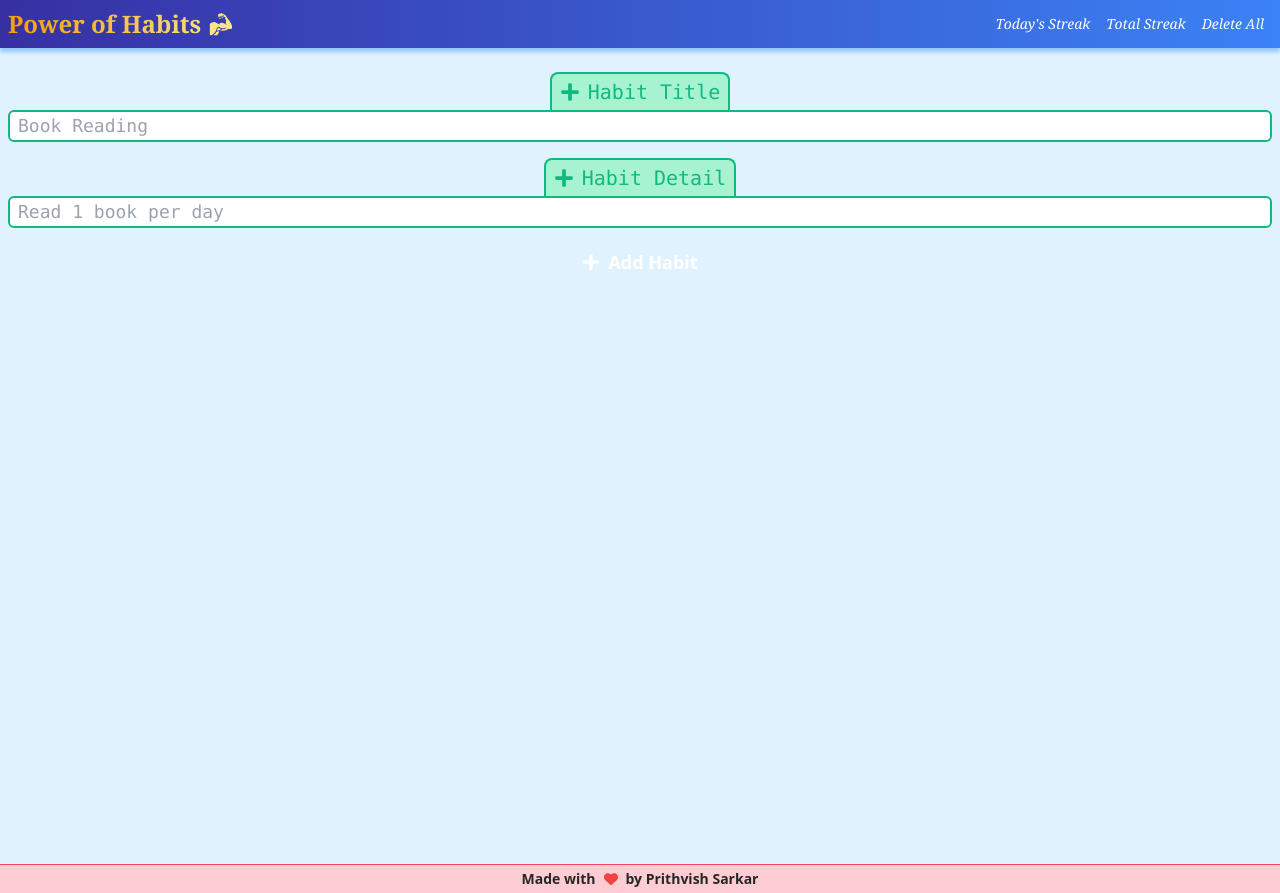
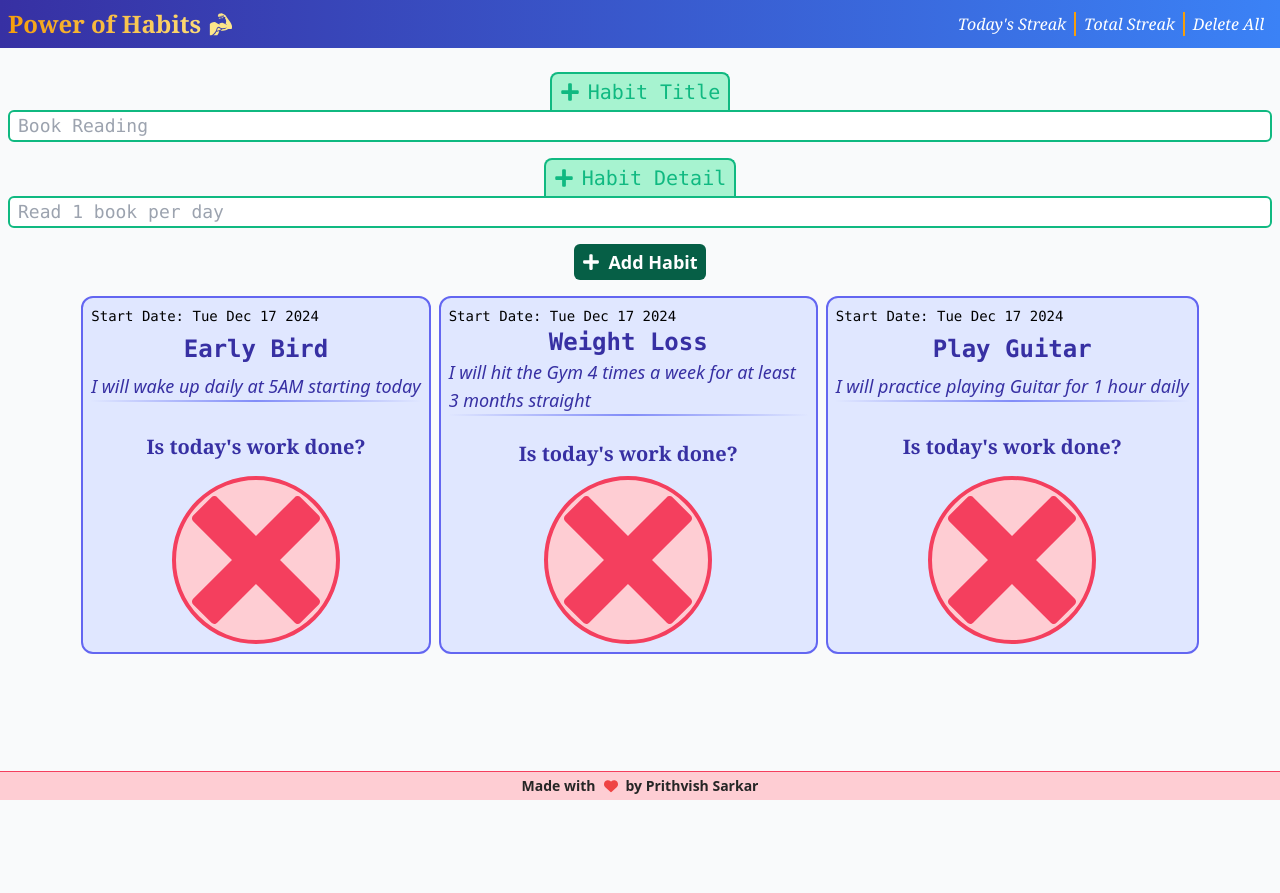
Before and after one commit to PrithvishSarkar/habitTracker, a React (Vite) app: page / in a window 1280 px wide. After the commit the page ends 800 px from the top, so only its background shows below. Built offline with nearby package versions, Linux system fonts and the light colour scheme.

Commit message:
feat: Added Modals and fixed the UI bugs

```diff
--- a/src/App.tsx
+++ b/src/App.tsx
@@ -3,10 +3,15 @@
 import { NavigationBar } from "../components/NavigationBar.tsx";
 import { TodayStreak } from "../components/TodayStreak.tsx";
 import { TotalStreak } from "../components/TotalStreak.tsx";
-import {Footer} from "../components/Footer.tsx"
+import { Footer } from "../components/Footer.tsx";
+import { AlertModal } from "../components/AlertModal.tsx";
+import { DeleteDataModal } from "../components/DeleteDataModal.tsx";
 
 export default function App() {
   const [navigationIndex, setNavigationIndex] = useState<number>(1);
+  const [showAlertModal, setShowAlertModal] = useState(false);
+  const [showDeleteDataModal, setShowDeleteDataModal] = useState(false);
+
   const lastUsedDate = useRef<string>(
     (() => {
       const storedDate = window.localStorage.getItem("last-used-date");
@@ -19,13 +24,39 @@
     detail: string;
     isDone: boolean;
     count: number;
+    date: string;
   };
+
+  const tempStreakCardInfo = [
+    {
+      title: "Early Bird",
+      detail: "I will wake up daily at 5AM starting today",
+      isDone: false,
+      count: 0,
+      date: new Date().toDateString(),
+    },
+    {
+      title: "Weight Loss",
+      detail:
+        "I will hit the Gym 4 times a week for at least 3 months straight",
+      isDone: false,
+      count: 0,
+      date: new Date().toDateString(),
+    },
+    {
+      title: "Play Guitar",
+      detail: "I will practice playing Guitar for 1 hour daily",
+      isDone: false,
+      count: 0,
+      date: new Date().toDateString(),
+    },
+  ];
 
   const [todayStreakCardInfo, setTodayStreakCardInfo] = useState<
     StreakCardType[]
   >(() => {
     const localStorageData = window.localStorage.getItem("habit-info");
-    return localStorageData ? JSON.parse(localStorageData) : [];
+    return localStorageData ? JSON.parse(localStorageData) : tempStreakCardInfo;
   });
 
   useEffect(() => {
@@ -79,13 +110,22 @@
   }, []);
 
   return (
-    <section>
-      <div className="md:min-h-[100vh]">
-        <NavigationBar updateNavigationIndex={setNavigationIndex} />
+    <section data-type="wrapper">
+      {showAlertModal && <AlertModal />}
+      {showDeleteDataModal && (
+        <DeleteDataModal updateShowDeleteDataModal={setShowDeleteDataModal} />
+      )}
+      <section className="flex flex-col items-stretch justify-between gap-1 min-h-[100vh]">
+        <div className="grow">
+          <NavigationBar
+            updateNavigationIndex={setNavigationIndex}
+            updateShowDeleteDataModal={setShowDeleteDataModal}
+          />
           {navigationIndex === 1 ? (
             <TodayStreak
               displayInfo={todayStreakCardInfo}
               updateDisplayInfo={setTodayStreakCardInfo}
+              updateShowAlertModal={setShowAlertModal}
             />
           ) : (
             <TotalStreak displayStreak={todayStreakCardInfo} />
@@ -93,5 +133,6 @@
         </div>
         <Footer />
       </section>
+    </section>
   );
 }
--- a/src/input.css
+++ b/src/input.css
@@ -3,13 +3,12 @@
 @tailwind utilities;
 
 body {
-  background-color: #e0f2fe;
+  background-color: #f9fafb;
 }
 
 .navigation-bar-background-image {
   background-image: linear-gradient(to right, #3730a3, #3b82f6);
   background-repeat: no-repeat;
-  box-shadow: 0 0.25rem 0.25rem #93c5fd;
 }
 
 .navigation-bar-logo-background-image {
@@ -33,12 +32,6 @@
   border-image-slice: 1;
 }
 
-.navigation-bar-button-border {
-    border-image-source: linear-gradient(to top, transparent, #fde68a, transparent);
-    border-image-repeat: stretch;
-    border-image-slice: 1;
-}
-
 .streak-card-description-border {
     border-image-source: linear-gradient(to right, transparent, #818cf8, transparent);
     border-image-repeat: stretch;
```
Also changed, not shown: src/tailwind.css. Lines whose indentation alone changed are shown as unchanged.
